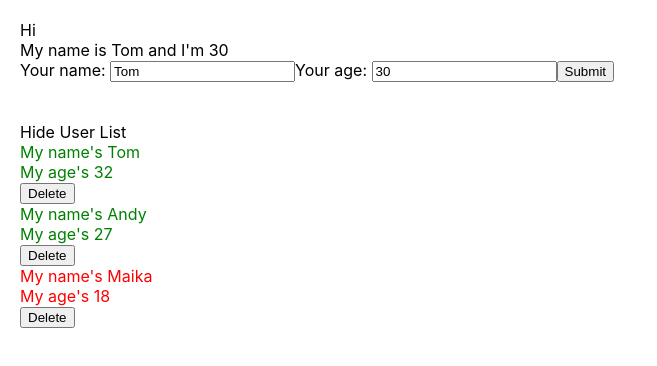
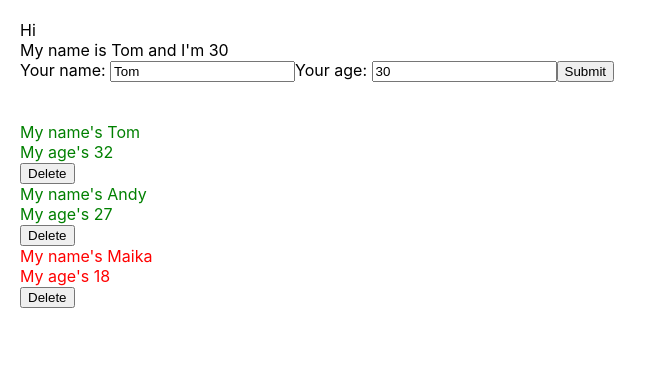
Before and after one commit to phucthor/test-demo-react, a React (Create React App) app: page / in a window 1280 px wide. Shown: the top 366 px of the page, without its empty margins (0-657 px from the left). Built offline with nearby package versions, Linux system fonts and the light colour scheme.

Commit message:
video 34

```diff
--- a/src/components/DisplayInfor.js
+++ b/src/components/DisplayInfor.js
@@ -1,64 +1,56 @@
 import React from "react";
 import "./DisplayInfor.scss";
 import logo from "../logo.svg";
-class DisplayInfor extends React.Component {
-  constructor(props) {
-    console.log(">>> call constructor: 1");
-    super(props); //call constructor of parent class
-    this.state = {
-      //state: object
-      isShowListUser: true,
-    };
-  }
 
-  componentDidMount() {
-    console.log(">>> call componentDidMount: 2");
-    setTimeout(() => {
-      document.title = "Hey Tommy";
-    }, 3000);
-  }
+// stateless, stateful
+// class DisplayInfor extends React.Component {
 
-  componentDidUpdate(prevProps, prevState) {
-    console.log(">>> call componentDidUpdate: 4", this.props, prevProps);
-    if (prevProps.listUsers !== this.props.listUsers) {
-      if(this.props.listUsers.length === 5) {
-        alert("You got 5 users!");
-      }
-    }
-    if (prevState.isShowListUser !== this.state.isShowListUser) {
-      console.log(">>> call componentDidUpdate: 4.2");
-    }
-  }
+//   render() {
+//     console.log(">>> call render: 3");
+//     //destructuring array/object
+//     const { listUsers } = this.props; //object
+//     // console.log(listUsers);
+//     // console.table(listUsers);
+//     //const listUser = this.props.listUsers;
 
-  handleShowHide = () => {
-    this.setState({
-      isShowListUser: !this.state.isShowListUser,
-    });
-  };
+//     return (
+//       <div>
+//         <div className="display-infor-container">
+//         </div>
+//         {true && (
+//           <>
+//             {listUsers.map((user, index) => {
+//               // console.log(">>> check map user: ", user);
 
-  render() {
-    console.log(">>> call render: 3");
-    //destructuring array/object
-    const { listUsers } = this.props; //object
-    // console.log(listUsers);
-    // console.table(listUsers);
-    //const listUser = this.props.listUsers;
+//               return (
+//                 <div key={user.id} className={+user.age > 18 ? "green" : "red"}>
+//                   <div>
+//                     <div>My name's {user.name}</div>
+//                     <div>My age's {user.age} </div>
+//                   </div>
+//                   <div>
+//                     <button
+//                       onClick={() => this.props.handleDeleteUser(user.id)}
+//                     >
+//                       Delete
+//                     </button>
+//                   </div>
+//                 </div>
+//               );
+//             })}
+//           </>
+//         )}
+//       </div>
+//     );
+//   }
+// }
 
+const DisplayInfor = (props) => {
+  const { listUsers } = props; //object
   return (
     <div>
-        <div className="display-infor-container">
-          {/* <img src={logo} alt="logo" className="logo" /> */}
-          <span
-            onClick={() => {
-              this.handleShowHide();
-            }}
-          >
-            {this.state.isShowListUser === true
-              ? "Hide User List"
-              : "Show User List"}
-          </span>
-        </div>
-        {this.state.isShowListUser && (
+      <div className="display-infor-container"></div>
+      {true && (
         <>
           {listUsers.map((user, index) => {
             // console.log(">>> check map user: ", user);
@@ -70,9 +62,7 @@ class DisplayInfor extends React.Component {
                   <div>My age's {user.age} </div>
                 </div>
                 <div>
-                    <button
-                      onClick={() => this.props.handleDeleteUser(user.id)}
-                    >
+                  <button onClick={() => props.handleDeleteUser(user.id)}>
                     Delete
                   </button>
                 </div>
@@ -83,7 +73,6 @@ class DisplayInfor extends React.Component {
       )}
     </div>
   );
-  }
-}
+};
 
 export default DisplayInfor;
```
Lines whose indentation alone changed are shown as unchanged.
